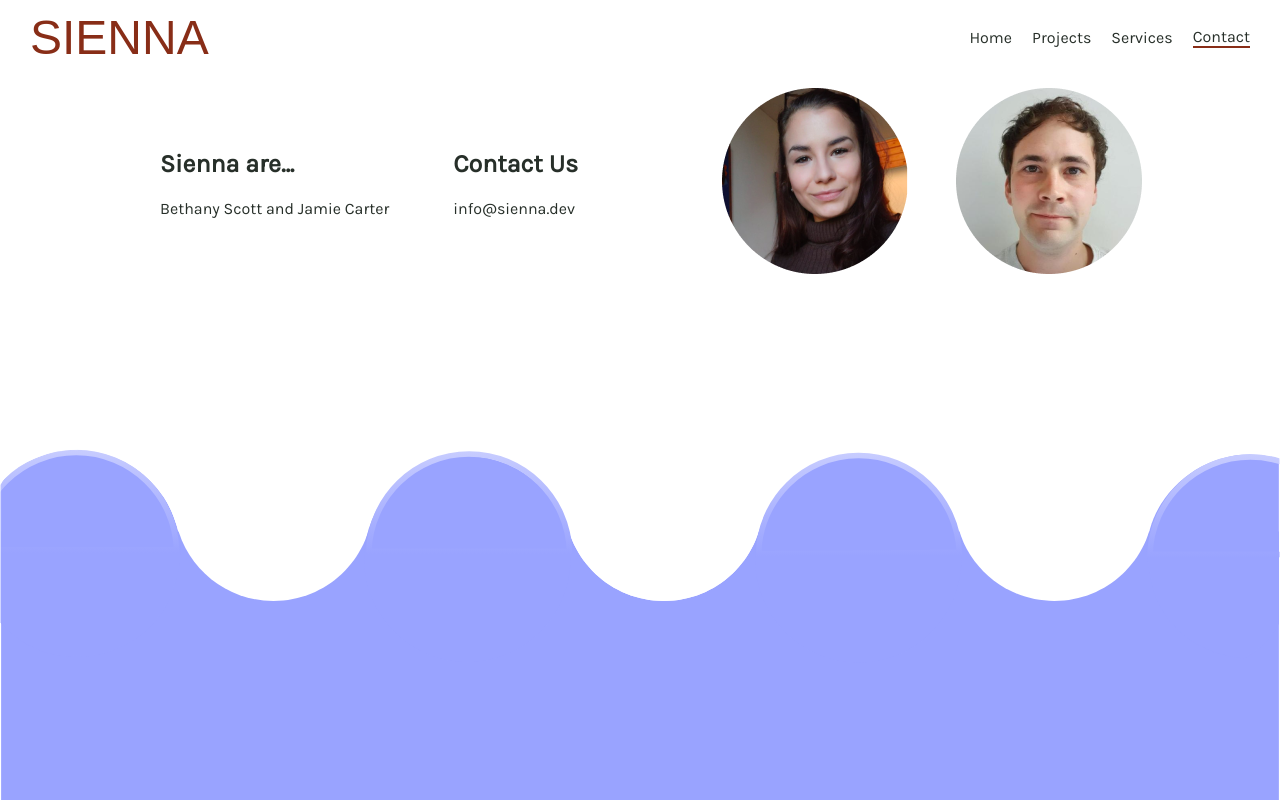
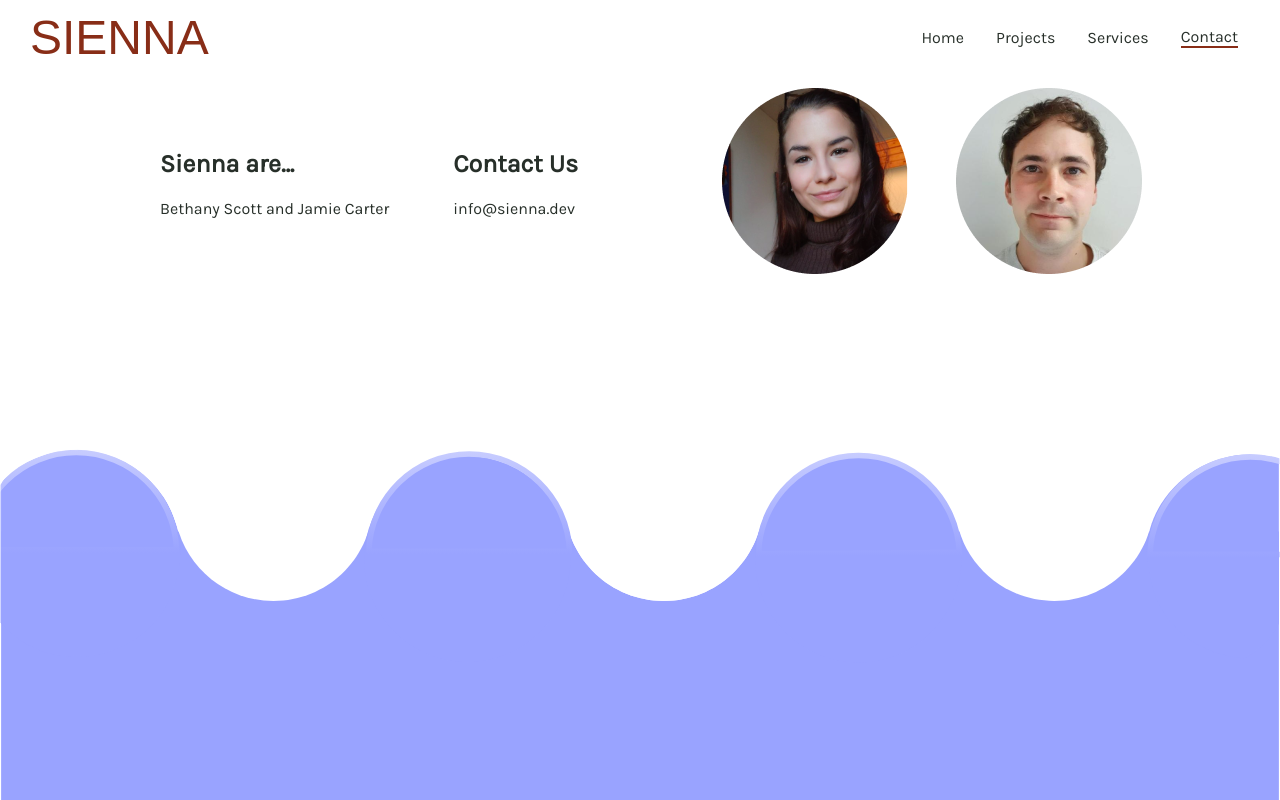
Before and after one commit to sienna-development/sienna-website, a Next.js app: page /contact in a window 1280 px wide. Shown: the top 800 px of the page. Built offline with nearby package versions, Linux system fonts and the light colour scheme; a web font is replaced by a local one.

Commit message:
Realign menu

```diff
--- a/components/mobileNavModal.js
+++ b/components/mobileNavModal.js
@@ -16,16 +16,16 @@ export default function MobileNavModal({ toggleMenuModal, menuModalVisible }) {
       </div>
       <div className={styles.modalBody}>
         <HeaderLink href="/">
-          <a style={{ color: changeColour(), fontSize: "3rem" }}>Home</a>
+          <a style={{ color: changeColour(), fontSize: "3rem", marginBottom: "3rem"  }}>Home</a>
         </HeaderLink>
         <HeaderLink href="/projects">
-          <a style={{ color: changeColour(), fontSize: "3rem" }}>Projects</a>
+          <a style={{ color: changeColour(), fontSize: "3rem", marginBottom: "3rem"  }}>Projects</a>
         </HeaderLink>
         <HeaderLink href="/services">
-          <a style={{ color: changeColour(), fontSize: "3rem" }}>Services</a>
+          <a style={{ color: changeColour(), fontSize: "3rem",  marginBottom: "3rem" }}>Services</a>
         </HeaderLink>
         <HeaderLink href="/contact">
-          <a style={{ color: changeColour(), fontSize: "3rem" }}>Contact</a>
+          <a style={{ color: changeColour(), fontSize: "3rem", marginBottom: "3rem"  }}>Contact</a>
         </HeaderLink>
       </div>
     </nav>
--- a/styles/header.module.css
+++ b/styles/header.module.css
@@ -52,7 +52,7 @@
     font-family: 'Karla', sans-serif;
     color: #272F29;
     font-size: 1rem;
-    margin-right: 20px;
+    margin-right: 2rem;
     cursor: pointer;
 }
 
@@ -60,7 +60,7 @@
     font-family: 'Karla', sans-serif;
     color: #882D17;
     font-size: 1rem;
-    margin-right: 20px;
+    margin-right: 2rem;
     cursor: pointer;
 }
 
@@ -70,7 +70,7 @@
     font-family: 'Karla', sans-serif;
     color: #272F29;
     font-size: 1rem;
-    margin-right: 20px;
+    margin-right: 2rem;
     cursor: pointer;
 }
 
--- a/styles/mobileNavModal.module.css
+++ b/styles/mobileNavModal.module.css
@@ -27,8 +27,9 @@
   padding: 10px;
   display: flex;
   flex-direction: column;
-  justify-content: space-around;
-  align-items: center;
+  /* justify-content: space-around;
+  align-items: center; */
+  margin: 0 0 0 2rem;
 }
 
 .leaveModalIcon {
```
